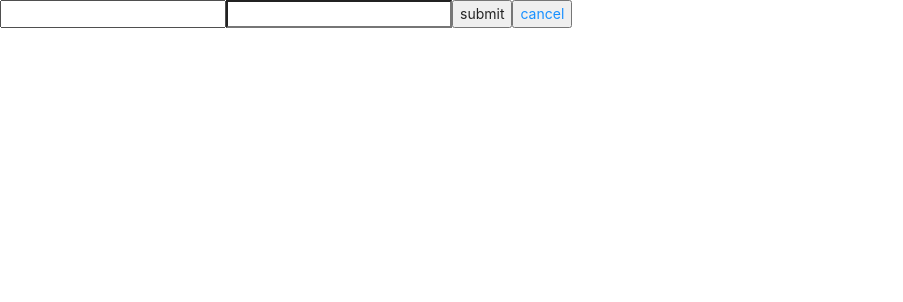
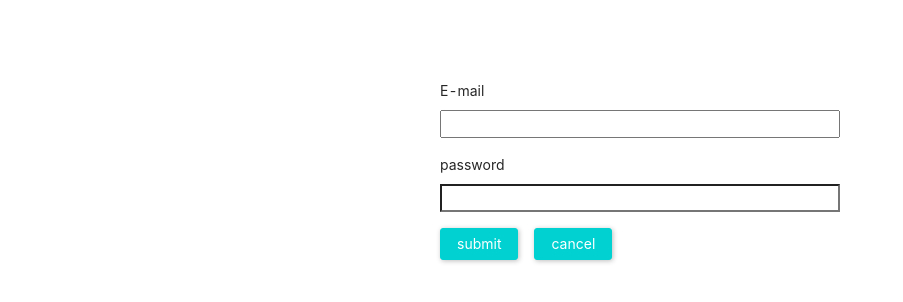
Before and after one commit to DAHUO-Melbourne/PredictiveHire-code-challenge, a React (Create React App) app: page /login in a window 1280 px wide. Shown: the top 302 px of the page, without its empty margins (0-903 px from the left). Built offline with nearby package versions, Linux system fonts and the light colour scheme; the HTML template or start-up script is replaced by a standard one; what miragejs would draw is missing.

Commit message:
feat: css style added

```diff
--- a/package.json
+++ b/package.json
@@ -11,14 +11,12 @@
     "@types/react": "^16.9.56",
     "@types/react-dom": "^16.9.9",
     "@types/react-router-dom": "^5.1.6",
-    "@types/styled-components": "^5.1.4",
     "antd": "^4.8.5",
     "axios": "^0.21.0",
     "react": "^17.0.1",
     "react-dom": "^17.0.1",
     "react-router-dom": "^5.2.0",
     "react-scripts": "4.0.0",
-    "styled-components": "^5.2.1",
     "typescript": "^4.0.5",
     "web-vitals": "^0.2.4"
   },
--- a/src/components/loginForm/LoginForm.component.tsx
+++ b/src/components/loginForm/LoginForm.component.tsx
@@ -3,6 +3,7 @@
 import axios from 'axios';
 import { message } from 'antd';
 import { Link } from 'react-router-dom';
+import './LoginForm.css';
 
 createServer({
   routes() {
@@ -18,16 +19,15 @@
 })
 
 function LoginForm(): JSX.Element {
-  let [res, setRes] = useState<string[]>([]);
-  let [username, setUsername] = useState<string>('');
-  let [password, setPassword] = useState<string>('');
+  const [res, setRes] = useState<string[]>([]);
+  const [username, setUsername] = useState<string>('');
+  const [password, setPassword] = useState<string>('');
 
   useEffect(() => {
     if (res[0] === 'Logged in successfully') {
       message.info('Successfully logged in');
     }
     if (res[0] === 'logged in failed') {
-      console.log(res[0]);
       message.info('logged in failed');
       setUsername('');
       setPassword('');
@@ -36,7 +36,7 @@
 
   const handleSubmit = (e: React.FormEvent<HTMLFormElement>) => {
     e.preventDefault();
-    if (username === '' || password === '') {
+    if (!username || !password) {
       message.info('Please complete your username and password!');
     } else {
       axios.post("/api/login", {
@@ -47,18 +47,24 @@
     }
   }
   return (
-    <div>
-      <form onSubmit={(e) => { handleSubmit(e) }}>
-        <input value={username} onChange={(e) => setUsername(e.target.value)} />
-        <input value={password} type="password" onChange={(e) => setPassword(e.target.value)} />
+    <form className="auth-form" onSubmit={(e) => { handleSubmit(e) }}>
+      <div className="form-control">
+        <label htmlFor="email">E-mail</label>
+        <input id="email" value={username} onChange={(e) => setUsername(e.target.value)} />
+      </div>
+      <div className="form-control">
+        <label htmlFor="password">password</label>
+        <input id="password" value={password} type="password" onChange={(e) => setPassword(e.target.value)} />
+      </div>
+      <div className="form-actions">
         <button type="submit">submit</button>
-        <button type="button">
-          <Link to='/'>
+        <Link to='/'>
+          <button type="button">
             cancel
-          </Link>
-        </button>
-      </form>
-    </div>
+            </button>
+        </Link>
+      </div>
+    </form>
   )
 }
 
--- /dev/null
+++ b/src/components/loginForm/LoginForm.css
@@ -0,0 +1,37 @@
+.auth-form {
+  width: 25rem;
+  max-width: 80%;
+  margin: 5rem auto;
+}
+
+.form-control label,
+.form-control input {
+  width: 100%;
+  display: block;
+}
+
+.form-control label {
+  margin-bottom: 0.5rem;
+}
+
+.form-control {
+  margin-bottom: 1rem;
+}
+
+.form-actions button {
+  background: #01d1d1;
+  font: inherit;
+  border: 1px solid #01d1d1;
+  border-radius: 3px;
+  padding: 0.25rem 1rem;
+  margin-right: 1rem;
+  box-shadow: 1px 1px 5px rgba(0, 0, 0, 0.26);
+  color: white;
+  cursor: pointer;
+}
+
+.form-actions button:hover,
+.form-actions button:active {
+    background: #01a7a7;
+    border-color: #01a7a7;
+}
--- a/src/components/menu/Menu.component.tsx
+++ b/src/components/menu/Menu.component.tsx
@@ -29,8 +29,7 @@
   }
   return (
     <Menu
-      mode="inline"
-      style={{ width: 240 }}
+      mode="horizontal"
     >
       {recursion(props.data)}
     </Menu>
--- a/src/data/index.ts
+++ b/src/data/index.ts
@@ -41,8 +41,7 @@
         "children": [
           {
             "key": 16,
-            "text": "版本测试",
-            "title": "",
+            "title": "版本测试",
             "url": ""
           }
         ]
--- a/src/interfaces/index.ts
+++ b/src/interfaces/index.ts
@@ -7,6 +7,5 @@
   icon?: string,
   url: string,
   title: string,
-  text?: string
   children?: Array<IMenuItem>
 }
--- a/src/pages/homepage/Homepage.component.tsx
+++ b/src/pages/homepage/Homepage.component.tsx
@@ -1,12 +1,13 @@
 import React from 'react';
 import Menu from '../../components/menu';
 import { data } from '../../data';
+import './Homepage.css';
 
 function Homepage(): JSX.Element {
   return (
     <div>
       <Menu data={data} />
-      <h1>Welcome to PreditiveHire!</h1>
+      <h1 className="heading">Welcome to PreditiveHire!</h1>
     </div>
   )
 }
--- /dev/null
+++ b/src/pages/homepage/Homepage.css
@@ -0,0 +1,3 @@
+.heading {
+  text-align:center
+}
```
Also changed, not shown: 1 other file (tests, documents, lock files or other folders).
